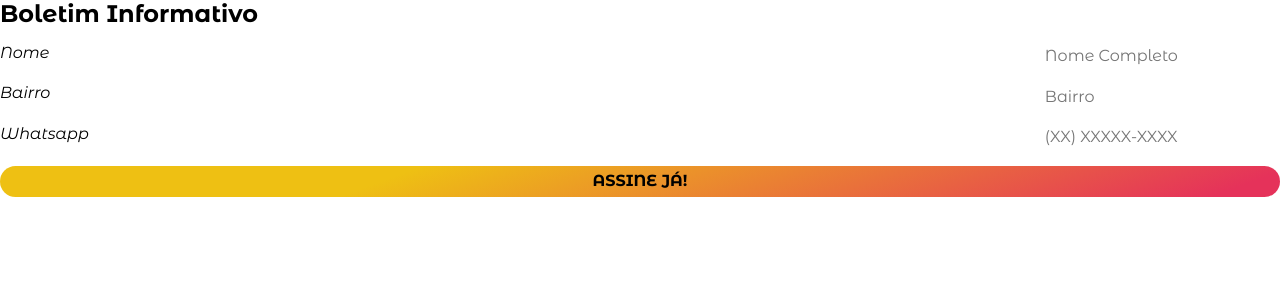
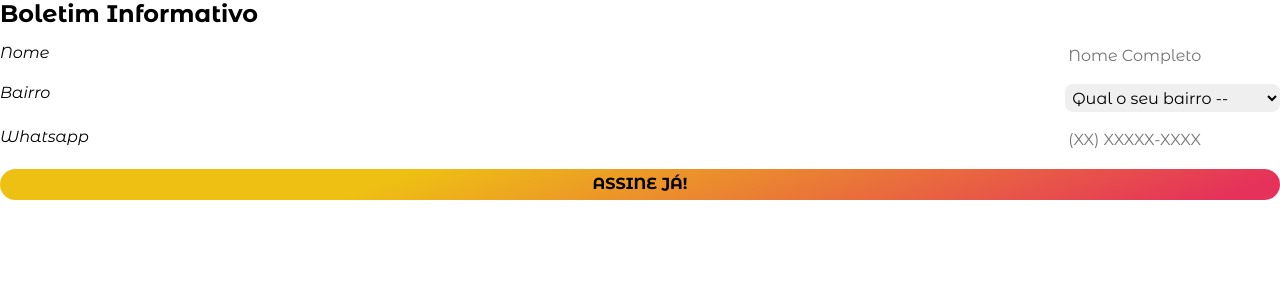
Before and after one commit to Marcos-Monte/thiago-andrade, a Next.js app: page /components/Newsletter/Newsletter in a window 1280 px wide. Shown: the top 300 px of the page. Built offline with nearby package versions, Linux system fonts and the light colour scheme.

Commit message:
Bibliotecas:     - Importação da biblioteca 'react-input-mask'     - Biblioteca para criar mascaras para os inputs     - Utilizada no input de telefone do componente Newsletter     - Input de 'nome' continua feito com JS puro.

```diff
--- a/package.json
+++ b/package.json
@@ -12,6 +12,7 @@
     "next": "^14.2.4",
     "react": "^18.3.1",
     "react-dom": "^18.3.1",
+    "react-input-mask": "^2.0.4",
     "sharp": "^0.33.4"
   }
 }
--- a/src/pages/api/hello.js
+++ /dev/null
@@ -1,3 +0,0 @@
-export default function handler(req, res) {
-  res.status(200).json({ name: "John Doe" });
-}
--- a/src/pages/components/Newsletter/Newsletter.jsx
+++ b/src/pages/components/Newsletter/Newsletter.jsx
@@ -1,36 +1,29 @@
 import Button from '@/pages/components/Button/Button.jsx';
 import styles from '@/pages/components/Newsletter/Newsletter.module.css';
 import { useState } from 'react';
-
+import ReactInputMask from 'react-input-mask';
 
 export default function FormNewsletter(){
 
     const [name, setName] = useState('')
     const [whats, setWhats] = useState('')
-
-    const handleWhatsChange = (e) => {
-        const celular = document.getElementById('id-whats');
-        celular.addEventListener('input', () => {
-            // Remover caracteres não numéricos usando expressão regular /\D/g e limitar a 11 dígitos
-            let formatted = celular.value.replace(/\D/g, "").substring(0, 11);
-            // Enviar para o campo o numero formatado
-            setWhats(formatted)
-            console.log(whats)
-
-        })
-    }
+    const [bairro, setBairro] = useState('');
 
     const handleNomeChange = (e) => {
         const value = e.target.value;
         console.log("Input Value: ", value); // Verificar o valor do input
         const filteredValue = value.replace(/[^a-zA-Z\s]/g, ''); // Remove caracteres não permitidos
         setName(filteredValue);
-        console.log("Nome State: ", name); // Verificar o estado
+        // console.log("Nome State: ", name); // Verificar o estado
     };
+
+    const handleBairroChange = (event) => {
+        setBairro(event.target.value)
+    }
 
     return(
 
-        <form className={styles.formNewsletter} action='' method='post'>
+        <form className={styles.formNewsletter} action='' method='post' name='formularioNewsletter'>
 
             <legend className={styles.title}>Boletim Informativo</legend>
 
@@ -45,11 +38,64 @@ export default function FormNewsletter(){
                         placeholder='Nome Completo'
                         onChange={handleNomeChange}
                     />
+
                 </div>
 
                 <div className={styles.info}>
+
                     <label className={styles.label} htmlFor="id-bairro">Bairro </label>
-                    <input className={styles.input} type="text" name="bairro" id='id-bairro' placeholder='Bairro'/>
+
+                    <select
+                        className={`${styles.input}`}
+                        name="bairro"
+                        id="id-bairro"
+                        value={bairro}
+                        onChange={handleBairroChange}
+                        required
+                    >
+                        <option value="defaultValue">Qual o seu bairro --</option>
+                        <option value="Saboó">Saboó</option>
+                        <option value="Caneleira">Caneleira</option>
+                        <option value="Marapé">Marapé</option>
+                        <option value="Nova Cintra">Nova Cintra</option>
+                        <option value="Valongo">Valongo</option>
+                        <option value="Embaré">Embaré</option>
+                        <option value="Aparecida">Aparecida</option>
+                        <option value="Areia Branca">Areia Branca</option>
+                        <option value="Boqueirão">Boqueirão</option>
+                        <option value="Gonzaga">Gonzaga</option>
+                        <option value="Ilhéu Alto">Ilhéu Alto</option>
+                        <option value="Jabaquara">Jabaquara</option>
+                        <option value="São Jorge">São Jorge</option>
+                        <option value="Vila Belmiro">Vila Belmiro</option>
+                        <option value="Vila Progresso">Vila Progresso</option>
+                        <option value="Jose Menino">Jose Menino</option>
+                        <option value="Pompéia">Pompéia</option>
+                        <option value="Ponta da Praia">Ponta da Praia</option>
+                        <option value="Campo Grande">Campo Grande</option>
+                        <option value="Centro">Centro</option>
+                        <option value="Encruzilhada">Encruzilhada</option>
+                        <option value="Estuário">Estuário</option>
+                        <option value="Macuco">Macuco</option>
+                        <option value="Paquetá">Paquetá</option>
+                        <option value="Alemoa">Alemoa</option>
+                        <option value="Vila Mathias">Vila Mathias</option>
+                        <option value="Vila Nova">Vila Nova</option>
+                        <option value="Vila Rica">Vila Rica</option>
+                        <option value="Monte Serrat">Monte Serrat</option>
+                        <option value="Chivo de Paula">Chivo de Paula</option>
+                        <option value="Nova Cintra">Nova Cintra</option>
+                        <option value="Pacheco">Pacheco</option>
+                        <option value="Penha">Penha</option>
+                        <option value="Santa Maria">Santa Maria</option>
+                        <option value="Santa Teresinha">Santa Teresinha</option>
+                        <option value="São Bento">São Bento</option>
+                        <option value="Bom Retiro">Bom Retiro</option>
+                        <option value="Jardim Castelo">Jardim Castelo</option>
+                        <option value="Piratininga">Piratininga</option>
+                        <option value="São Manoel">São Manoel</option>
+                    </select>
+
                 </div>
 
                 <div className={styles.info}>
@@ -60,15 +106,24 @@ export default function FormNewsletter(){
                             Whatsapp
 
                     </label>
-                    <input
-                        className={styles.input}
-                        type="tel"
-                        name='whats'
-                        id='id-whats'
+                    <ReactInputMask
+                        mask="(99) 99999-9999"
+                        maskChar={null}
                         value={whats}
-                        placeholder='(XX) XXXXX-XXXX'
-                        onChange={handleWhatsChange}
-                    />
+                        onChange={(e) => setWhats(e.target.value)}
+                    >
+
+                        {(inputProps) =>
+                            <input
+                                {...inputProps}
+                                className={styles.input}
+                                type="tel"
+                                name='whats'
+                                id='id-whats'
+                                placeholder='(XX) XXXXX-XXXX'
+                        />}
+
+                    </ReactInputMask>
                 </div>
 
                 <Button style="assign" text='Assine Já!'/>
--- a/src/pages/components/Newsletter/Newsletter.module.css
+++ b/src/pages/components/Newsletter/Newsletter.module.css
@@ -23,9 +23,11 @@
 
 .input{
     border-radius: .5rem;
+    width: 215px;
     border: none;
     padding: .2rem;
 }
+
 
 /* Resolução abaixo de 650px */
 @media screen and (max-width: 650px){
```
Also changed, not shown: jsconfig.json (+11 -11 lines), src/pages/api/submitForm.js (added, +43 -0 lines), src/pages/components/Inputs/Inputs.jsx (added, +11 -0 lines), commit.txt, 1 other file (tests, documents, lock files or other folders).
